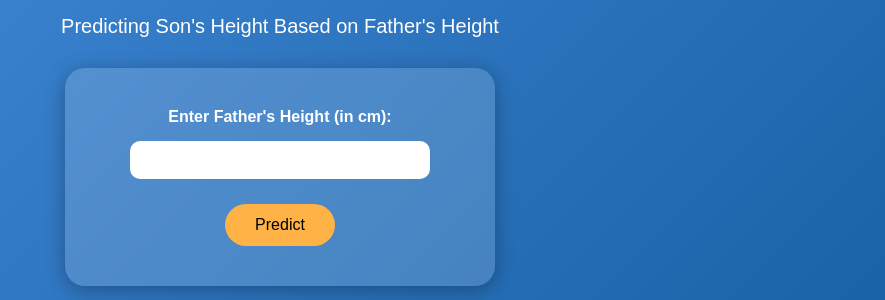
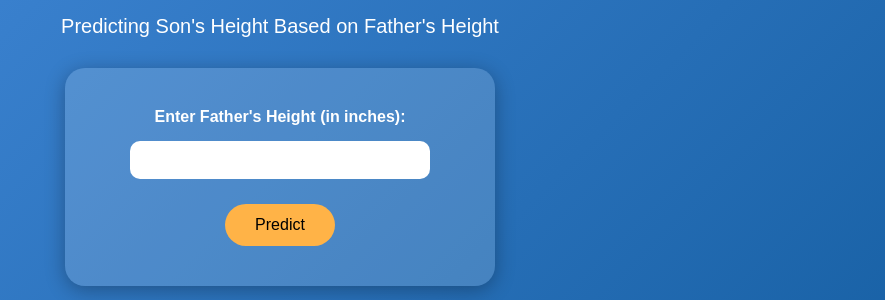
Before and after one commit to SanjanaKatta/SLR_Project, a Flask app: page / in a window 1280 px wide. Shown: the part 296-596 px from the top of the page, without its empty margins (360-1245 px from the left). Run offline with Flask 3, Linux system fonts and the light colour scheme; parts of the project's set-up code (start-up, migrations or seed data) failed here and were passed over.

Commit message:
Update index.html

```diff
--- a/templates/index.html
+++ b/templates/index.html
@@ -75,7 +75,7 @@
 
     <div class="container">
         <form action="/predict" method="POST">
-            <label for="father_height"><b>Enter Father's Height (in cm):</b></label><br>
+            <label for="father_height"><b>Enter Father's Height (in inches):</b></label><br>
             <input type="number" name="father_height" id="father_height" step="any" required><br>
             <button type="submit">Predict</button>
         </form>
```
